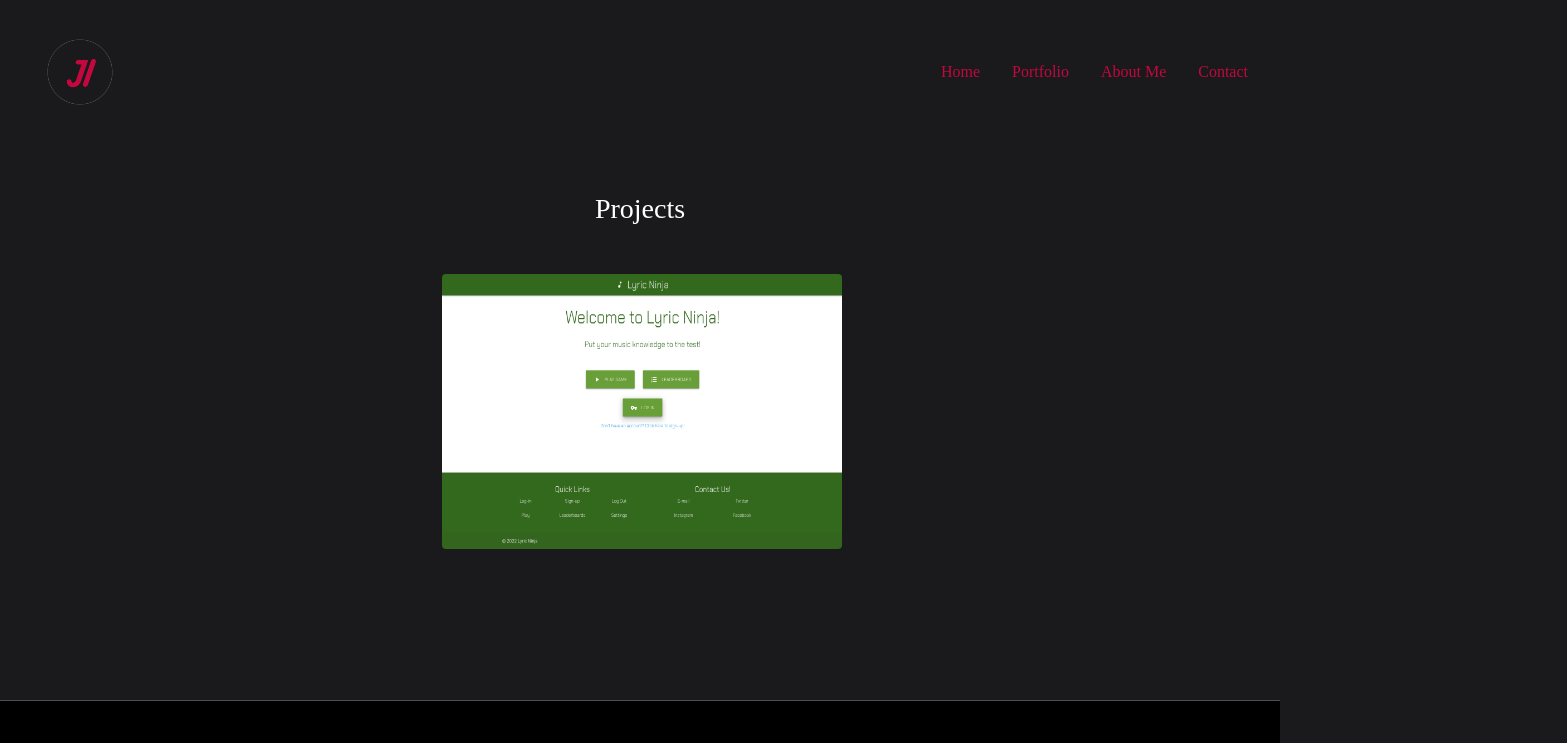
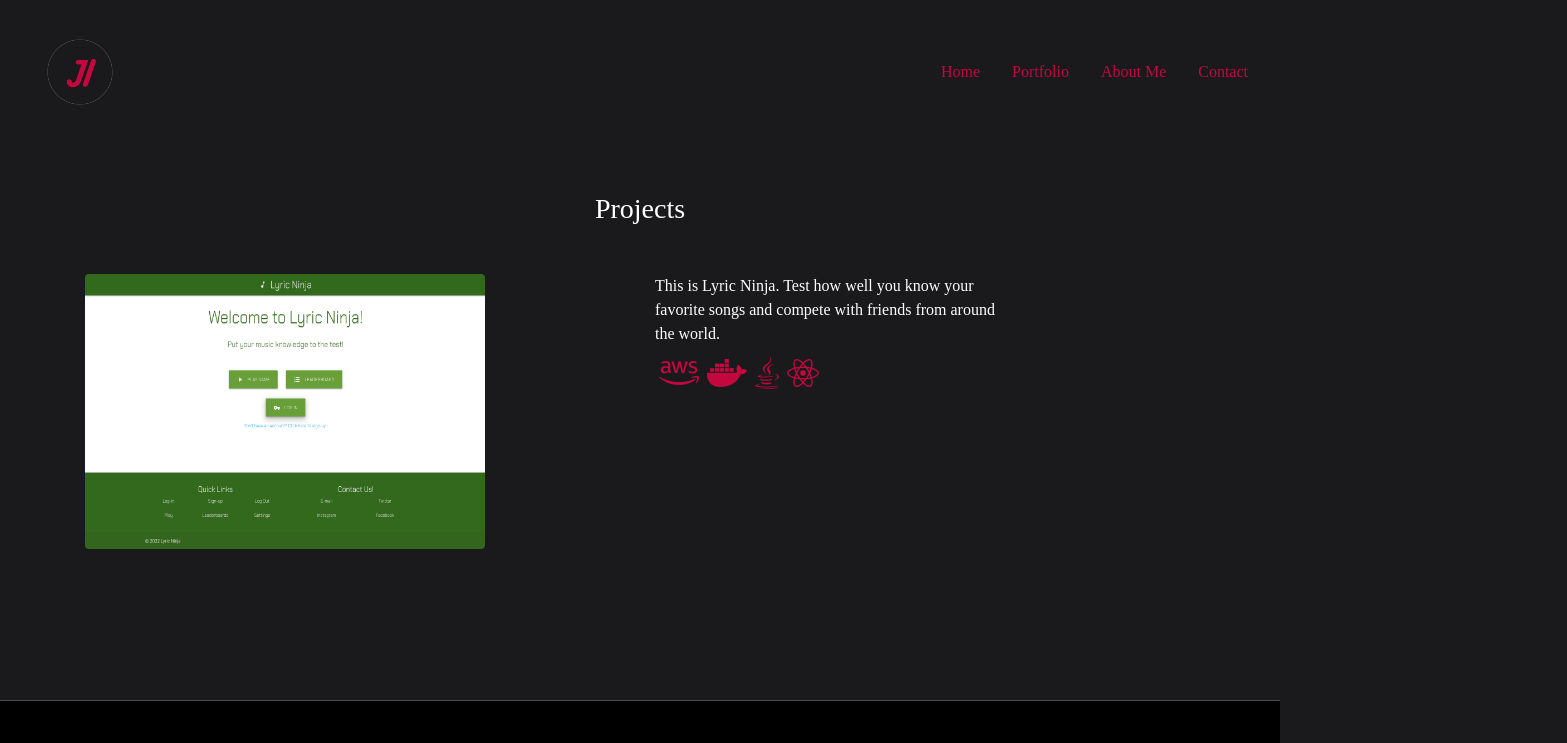
Before and after one commit to joshigwe777/ReactPortfolio, a React (Create React App) app in the folder myprojectpage/: page /portfolio in a window 1280 px wide. Shown: the top 743 px of the page, 1567 px wide, since content can reach past the window. Built offline with nearby package versions, Linux system fonts and the light colour scheme; a web font is replaced by a local one.

Commit message:
contact button fixed and styling adjustments

```diff
--- a/myprojectpage/src/components/ContactForm.js
+++ b/myprojectpage/src/components/ContactForm.js
@@ -28,7 +28,7 @@ function ContactForm() {
       }
 
     return <>
-        <div className="container mx-auto my-5">
+        <div className="container mx-auto">
             <div className="row">
                 <div className="col-6 mx-auto">
                     <h4>Say Hello</h4>
@@ -39,7 +39,7 @@ function ContactForm() {
 
         <div className="container">
             <div className="row">
-                <div className="col-sm">
+                <div className="col-sm-4">
                     <i className="fa fa-map-marker contactIcon" aria-hidden="true"></i>
                     <p>Cleveland, Ohio</p>
 
@@ -50,7 +50,7 @@ function ContactForm() {
                     <div>+16143078345</div>
                 </div>
 
-                <div className="col-sm">
+                <div className="col-sm-8">
                     <form onSubmit={handleSubmit}>
                         <div className="form-row">
                             <div className="col-8 my-4">
@@ -67,7 +67,7 @@ function ContactForm() {
                         </div>
                         <div class="form-row">
                             <div className="col-8 my-4">
-                                <textarea value={message} onChange={e => setMessage(e.target.value)} class="form-control" id="exampleFormControlTextarea1" placeholder="message"></textarea>
+                                <textarea value={message} onChange={e => setMessage(e.target.value)} class="form-control" id="exampleFormControlTextarea1" placeholder="message" rows="7"></textarea>
                             </div>
                         </div>
                         <button type="submit" class="btn btn-primary">Submit</button>
--- a/myprojectpage/src/components/LandingPage.js
+++ b/myprojectpage/src/components/LandingPage.js
@@ -1,6 +1,7 @@
 import AboutMe from "./AboutMe";
 import ContactForm from "./ContactForm";
 import Portfolio from "./Portfolio";
+import { Link } from "react-router-dom";
 
 function LandingPage() {
     return <>
@@ -22,7 +23,7 @@ function LandingPage() {
                             </div>
                         </div>
                         <div className="row mx-auto">
-                            <a class="btn contactMe btn-danger mt-3" href="#" role="button">Contact me</a>
+                            <Link className="btn btn-danger" to="/contactForm">Contact me</Link>
                         </div>
 
                     </div>
--- a/myprojectpage/src/components/Portfolio.js
+++ b/myprojectpage/src/components/Portfolio.js
@@ -1,10 +1,9 @@
+import Project from "./Project";
+
 function Portfolio() {
-    return <div id="portfolio" className="my-5">
+    return <div id="portfolio" className="">
         <h3 className="text-center my-5">Projects</h3>
-        <div className="container mx-8 offset-4">
-                    <a href="http://lyricninja-env.eba-hq4sm8mv.us-east-2.elasticbeanstalk.com/" target="_blank">
-                        <img className="lyricNinjaPicture img-fluid rounded" src="images/lyricNinja.png" /></a>
-        </div>
+        <Project/>
     </div>
 }
 export default Portfolio;
--- /dev/null
+++ b/myprojectpage/src/components/Project.js
@@ -0,0 +1,23 @@
+function Project() {
+    return <>
+        <div className="container mx-8">
+            <div className="row">
+                <div className="col-sm-6">
+                    <a href="http://lyricninja-env.eba-hq4sm8mv.us-east-2.elasticbeanstalk.com/" target="_blank">
+                        <img className="lyricNinjaPicture img-fluid rounded" src="images/lyricNinja.png" /></a>
+                </div>
+                <div className="col-sm-4">
+                    <p>This is Lyric Ninja. Test how well you know your favorite songs and compete with friends from around the world.</p>
+                    <i className="fa-brands fa-2xl mx-1 fa-aws"></i>
+                    <i className="fa-brands fa-2xl mx-1 fa-docker"></i>
+                    <i className="fa-brands fa-2xl mx-1 fa-java"></i>
+                    <i className="fa-brands fa-2xl mx-1 fa-react"></i>
+                </div>
+
+            </div>
+        </div>
+
+    </>
+
+}
+export default Project;
--- a/myprojectpage/src/index.css
+++ b/myprojectpage/src/index.css
@@ -12,12 +12,11 @@ body {
 .topSection h3 {
   color: #950740;
 }
-.contactMe {
-  color: #4E4E50;
-}
-.topSection p {
+
+.topSection p{
   color: white;
 }
+
 a {
   color: #C3073F;
 }
```
